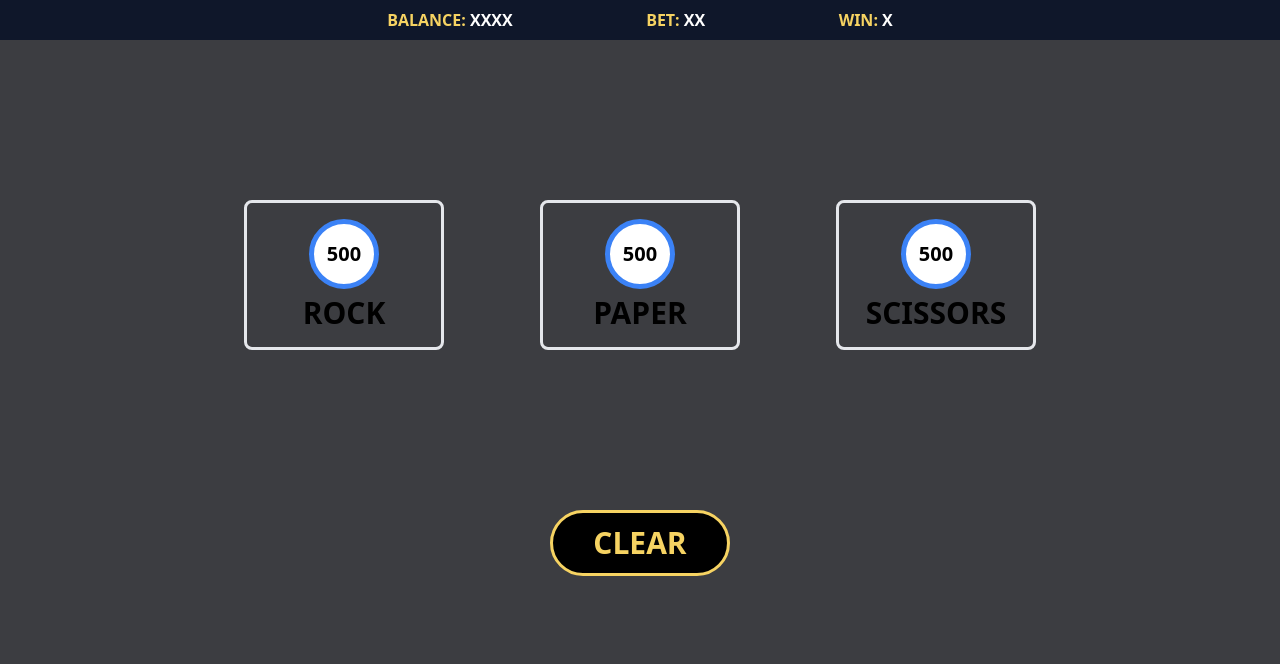
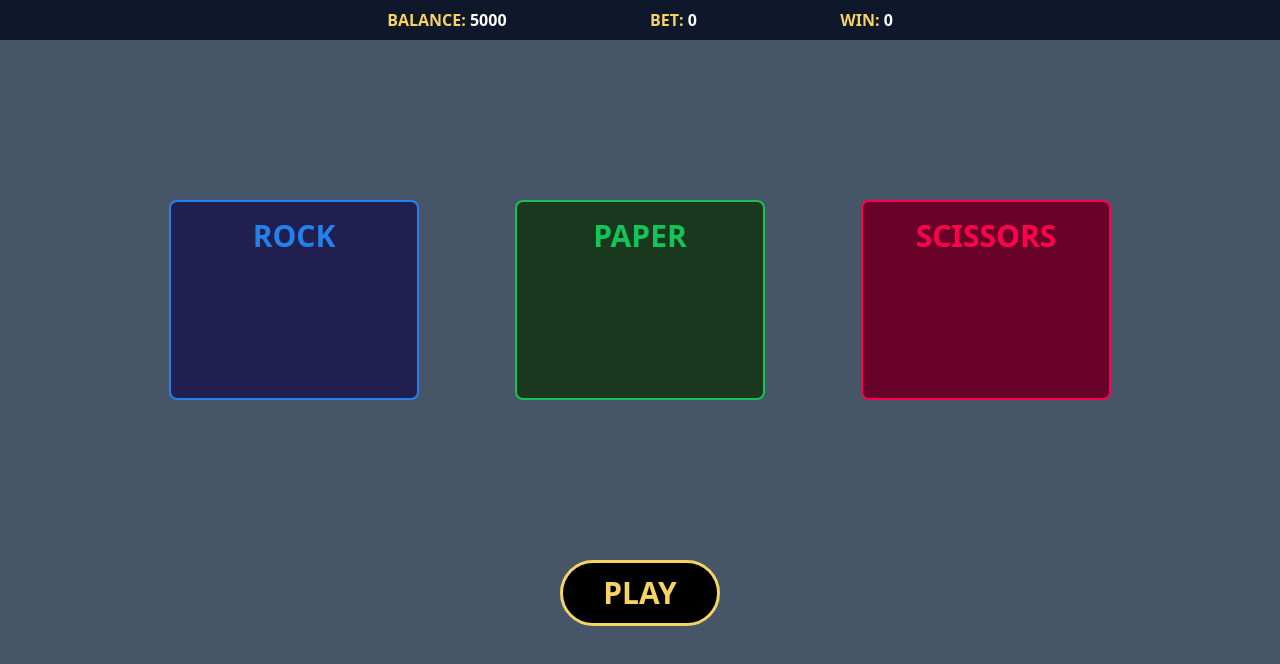
Before and after one commit to ellabsorg/Imad-RockPaperScissors, a React (Create React App) app: page / in a window 1280 px wide. Shown: the top 664 px of the page. Built offline with nearby package versions, Linux system fonts and the light colour scheme.

Commit message:
handling coins

```diff
--- a/src/App.css
+++ /dev/null
@@ -1,41 +0,0 @@
-.App {
-  text-align: center;
-  width: 100vw;
-  height: 100vh;
-  background-color: #3c3d41;
-}
-
-.App-logo {
-  height: 40vmin;
-  pointer-events: none;
-}
-
-@media (prefers-reduced-motion: no-preference) {
-  .App-logo {
-    animation: App-logo-spin infinite 20s linear;
-  }
-}
-
-.App-header {
-  background-color: #282c34;
-  min-height: 100vh;
-  display: flex;
-  flex-direction: column;
-  align-items: center;
-  justify-content: center;
-  font-size: calc(10px + 2vmin);
-  color: white;
-}
-
-.App-link {
-  color: #61dafb;
-}
-
-@keyframes App-logo-spin {
-  from {
-    transform: rotate(0deg);
-  }
-  to {
-    transform: rotate(360deg);
-  }
-}
--- a/src/App.js
+++ b/src/App.js
@@ -1,9 +1,8 @@
-import "./App.css";
 import Homepage from "./Pages/Homepage";
 
 function App() {
   return (
-    <div className="App">
+    <div className="App bg-slate-600 w-[100vw] h-[100vh] ">
       <Homepage />
     </div>
   );
--- /dev/null
+++ b/src/Components/Button.jsx
@@ -0,0 +1,19 @@
+import React, { useState } from "react";
+
+function Button({ handlePlayClick, setTogglePlay, togglePlay }) {
+  return (
+    <div className="flex items-center justify-center">
+      <button
+        onClick={() => {
+          handlePlayClick();
+          setTogglePlay(!togglePlay);
+        }}
+        class="bg-black text-[#f6d362] border-[3px] border-[#f6d362] rounded-full px-10 py-3 text-3xl font-bold"
+      >
+        {togglePlay ? "PLAY" : "CLEAR"}
+      </button>
+    </div>
+  );
+}
+
+export default Button;
--- a/src/Components/CustomButton.jsx
+++ /dev/null
@@ -1,13 +0,0 @@
-import React from "react";
-
-function CustomButton() {
-  return (
-    <div className="flex items-center justify-center">
-      <button class="bg-black text-[#f6d362] border-[3px] border-[#f6d362] rounded-full px-10 py-3 text-3xl font-bold">
-        CLEAR
-      </button>
-    </div>
-  );
-}
-
-export default CustomButton;
--- a/src/Components/Navbar.jsx
+++ b/src/Components/Navbar.jsx
@@ -1,17 +1,17 @@
 import React from "react";
 
-function Navbar() {
+function Navbar({ state }) {
   return (
     <div className="bg-slate-900 text-[#f6d362] font-bold flex items-center justify-center p-2 mb-40 ">
       <div className="w-[40%] flex items-center justify-between ">
         <div>
-          BALANCE: <span className="text-white">XXXX</span>
+          BALANCE: <span className="text-white">{state.balance}</span>
         </div>
         <div>
-          BET: <span className="text-white">XX</span>
+          BET: <span className="text-white">{state.bet}</span>
         </div>
         <div>
-          WIN: <span className="text-white">X</span>
+          WIN: <span className="text-white">{state.win}</span>
         </div>
       </div>
     </div>
--- a/src/Components/PositionBox.jsx
+++ b/src/Components/PositionBox.jsx
@@ -1,18 +1,30 @@
 import React from "react";
 
-function PositionBox({ box, handlePositionClick }) {
+function PositionBox({ box, handlePositionSelection, selection, bet }) {
+  const isButtonDisabled = selection !== box.text && selection !== "";
+
   return (
-    <div
-      className={`bg-[${box.bgColor}] text-[${box.textColor}] border-[3px] border-[${box.borderColor}] rounded-lg px-6 py-4 text-3xl font-bold w-[200px] h-[150px] flex flex-col justify-between items-center ml-10 mr-10`}
-      onClick={() => handlePositionClick(box.text)}
+    <button
+      disabled={isButtonDisabled}
+      className={`scale-100
+        ${box.bgColor} ${box.textColor} border-[2px] ${
+        selection === box.text ? "scale-125 border-[5px]" : ""
+      } ${
+        box.borderColor
+      } rounded-lg px-6 py-4 text-3xl font-bold w-[250px] h-[200px] flex flex-col justify-between items-center ml-10 mr-10`}
+      onClick={() => {
+        handlePositionSelection(box.text);
+      }}
     >
-      <div
-        className={`bg-white text-black border-[5px] rounded-[50%] border-blue-500 w-[70px] h-[70px] flex items-center justify-center text-xl`}
-      >
-        500
-      </div>
-      <div>{box.text}</div>
-    </div>
+      <div className="mb-10">{box.text}</div>
+      {selection === box.text && (
+        <div
+          className={`bg-white text-black border-[5px] rounded-[50%] border-blue-500 w-[70px] h-[70px] flex items-center justify-center text-xl`}
+        >
+          {bet}
+        </div>
+      )}
+    </button>
   );
 }
 
--- a/src/Components/PositionBoxes.jsx
+++ b/src/Components/PositionBoxes.jsx
@@ -1,43 +1,31 @@
-import React, { useEffect, useState } from "react";
+import React, { useEffect, useReducer, useState } from "react";
 import PositionBox from "./PositionBox";
 
-function PositionBoxes() {
-  const positionsList = ["ROCK", "PAPER", "SCISSORS"];
-
-  const [position, setPosition] = useState({
-    playerPosition: "",
-    computerPosition: "",
-  });
-
-  const handlePositionClick = (selectedPosition) => {
-    setPosition({
-      playerPosition: selectedPosition,
-      computerPosition: positionsList[Math.floor(Math.random() * 3)],
-    });
-  };
-
-  useEffect(() => {
-    console.log("Player Position:", position.playerPosition);
-    console.log("Computer Position:", position.computerPosition);
-    console.log("----------------------------");
-  }, [position]);
+function PositionBoxes({
+  handlePlayClick,
+  handlePositionSelection,
+  togglePlays,
+  setTogglePlay,
+  selection,
+  bet,
+}) {
   const boxes = [
     {
-      bgColor: "#211f4f",
-      textColor: "#2680ea",
-      borderColor: "#2680ea",
+      bgColor: "bg-[#211f4f]",
+      textColor: "text-[#2680EA]",
+      borderColor: "border-[#2680ea]",
       text: "ROCK",
     },
     {
-      bgColor: "#1A381D",
-      textColor: "#16C359",
-      borderColor: "#16C359",
+      bgColor: "bg-[#1A381D]",
+      textColor: "text-[#16C359]",
+      borderColor: "border-[#16C359]",
       text: "PAPER",
     },
     {
-      bgColor: "#690229",
-      textColor: "#FF004D",
-      borderColor: "#FF004D",
+      bgColor: "bg-[#690229]",
+      textColor: "text-[#FF004D]",
+      borderColor: "border-[#FF004D]",
       text: "SCISSORS",
     },
   ];
@@ -49,7 +37,10 @@ function PositionBoxes() {
           <PositionBox
             key={index}
             box={box}
-            handlePositionClick={handlePositionClick}
+            handlePositionSelection={handlePositionSelection}
+            handlePlayClick={handlePlayClick}
+            selection={selection}
+            bet={bet}
           />
         ))}
       </div>
--- a/src/Pages/Homepage.jsx
+++ b/src/Pages/Homepage.jsx
@@ -1,16 +1,75 @@
-import React from "react";
-import CustomButton from "../Components/CustomButton";
-import PositionBox from "../Components/PositionBox";
+import React, { useEffect, useReducer, useState } from "react";
+import Button from "../Components/Button";
 import Navbar from "../Components/Navbar";
-import PickedPositions from "../Components/PickedPositions";
 import PositionBoxes from "../Components/PositionBoxes";
+import {
+  Actions,
+  reducerFunction,
+  INITIAL_VALUE,
+} from "../Reducers/coins-reducers";
 
 function Homepage() {
+  const [state, dispatch] = useReducer(reducerFunction, INITIAL_VALUE);
+
+  const positionsList = ["ROCK", "PAPER", "SCISSORS"];
+  const [togglePlay, setTogglePlay] = useState(true);
+
+  const [position, setPosition] = useState({
+    player: "",
+    computer: "",
+  });
+
+  const handlePositionSelection = (playerPosition) => {
+    const computerPosition = positionsList[Math.floor(Math.random() * 3)];
+    setPosition({
+      player: playerPosition,
+      computer: computerPosition,
+    });
+    dispatch({
+      type: Actions.HANDLE_BET,
+    });
+  };
+  const handlePlayClick = () => {
+    if (position.player === position.computer) {
+      dispatch({
+        type: Actions.HANDLE_TIE,
+      });
+    } else if (
+      (position.player === "ROCK" && position.computer === "SCISSORS") ||
+      (position.player === "PAPER" && position.computer === "ROCK") ||
+      (position.player === "SCISSORS" && position.computer === "PAPER")
+    ) {
+      dispatch({
+        type: Actions.HANDLE_WIN,
+      });
+    } else {
+      dispatch({ type: Actions.HANDLE_LOSE });
+    }
+  };
+  useEffect(() => {
+    console.log("------------------------------------");
+    console.log("Player Position:", position.player);
+    console.log("Computer Position:", position.computer);
+    console.log("State:", state);
+    console.log("--------------------------------------");
+  }, [position, state]);
+
   return (
     <div>
-      <Navbar />
-      <PositionBoxes />
-      <CustomButton />
+      <Navbar state={state} />
+      <PositionBoxes
+        handlePlayClick={handlePlayClick}
+        handlePositionSelection={handlePositionSelection}
+        togglePlay={togglePlay}
+        setTogglePlay={setTogglePlay}
+        selection={position.player}
+        bet={state.bet}
+      />
+      <Button
+        handlePlayClick={handlePlayClick}
+        togglePlay={togglePlay}
+        setTogglePlay={setTogglePlay}
+      />
     </div>
   );
 }
--- a/src/Reducers/coins-reducers.jsx
+++ b/src/Reducers/coins-reducers.jsx
@@ -0,0 +1,46 @@
+
+export const INITIAL_VALUE = {
+  balance: 5000,
+  bet: 0,
+  win: 0,
+};
+
+export const Actions = {
+  HANDLE_BET: "HANDLE_BET",
+  HANDLE_WIN: "HANDLE_WIN",
+  HANDLE_CLEAR: "HANDLE_CLEAR",
+  HANDLE_LOSE: "HANDLE_LOSE",
+  HANDLE_TIE: "HANDLE_TIE",
+};
+
+export const reducerFunction = (state, action) => {
+  switch (action.type) {
+    case "HANDLE_BET":
+      return {
+        ...state,
+        balance: state.balance - 500,
+        bet: state.bet + 500,
+      };
+    case "HANDLE_WIN":
+      return {
+        ...state,
+        balance: state.balance + state.bet * 3,
+        win: state.win + state.bet * 3,
+      };
+    case "HANDLE_CLEAR":
+      return {
+        ...state,
+        bet: 0,
+      };
+    case "HANDLE_LOSE":
+      return {
+        ...state,
+        bet: 0,
+      };
+    case "HANDLE_TIE":
+      return {
+        ...state,
+        balance: state.balance + state.bet,
+      };
+  }
+};
```
